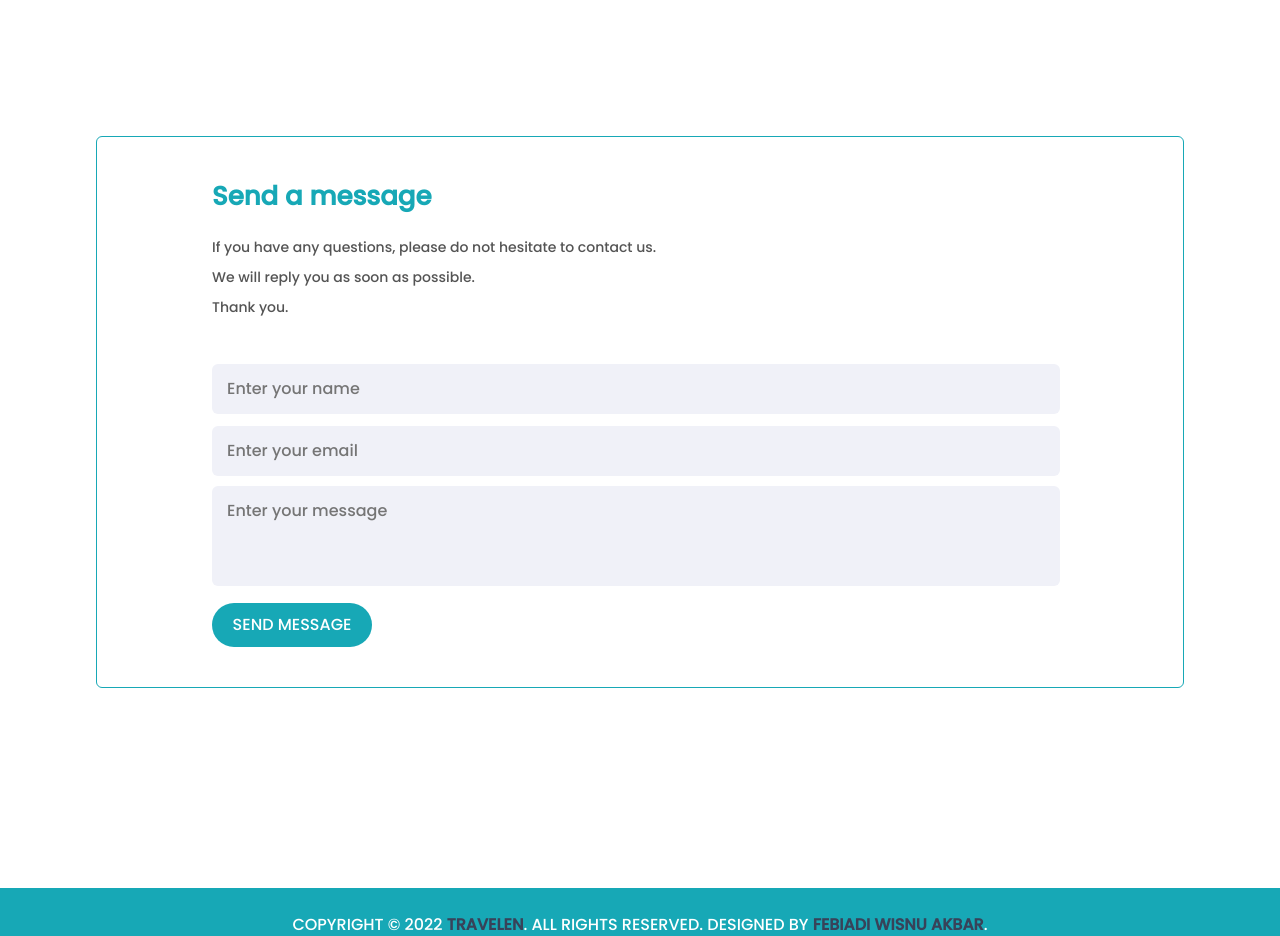
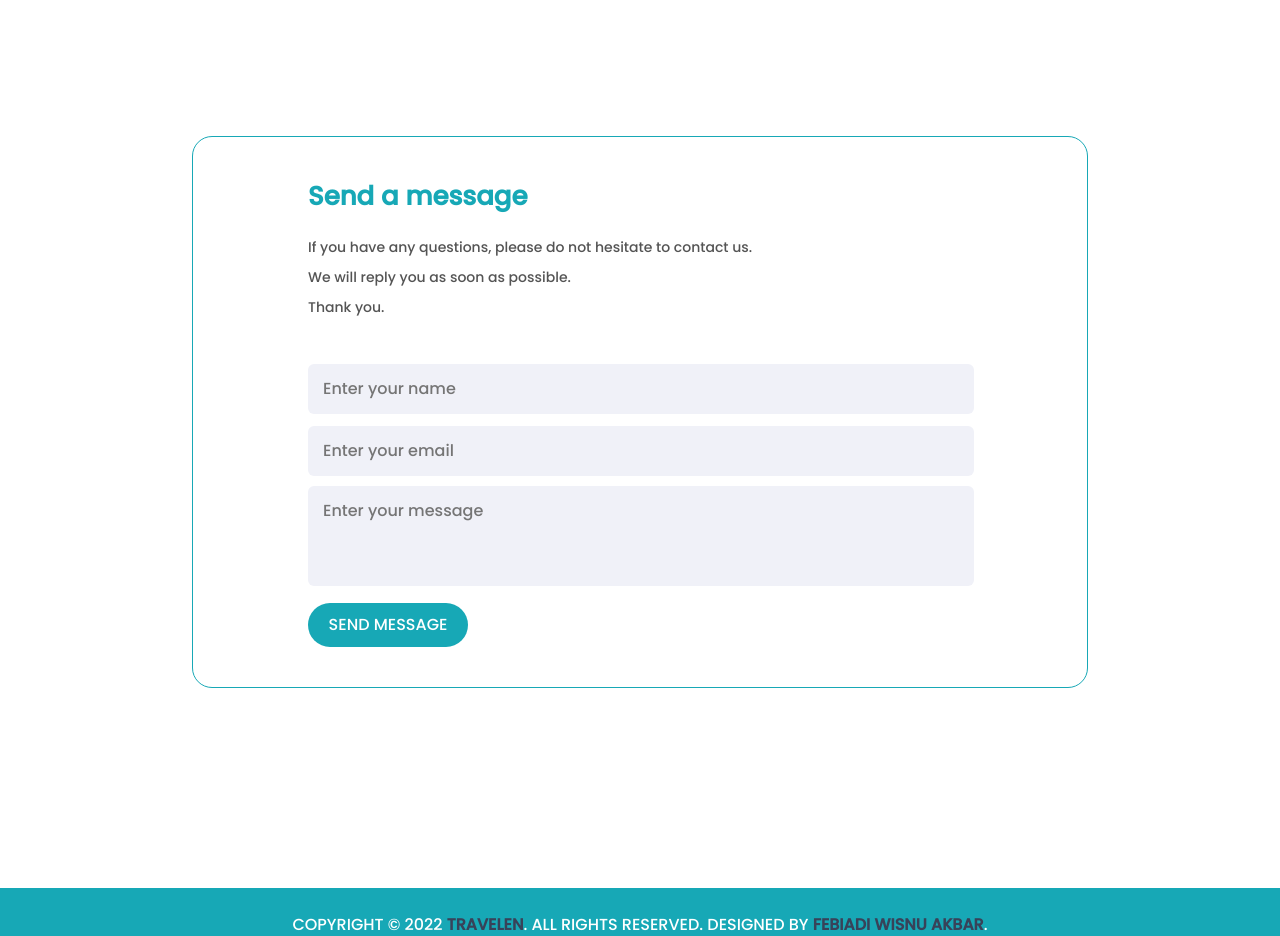
Before and after one commit to fbiakbr/travelen, a plain HTML site: page index.html in a window 1280 px wide. Shown: the part 2960-3896 px from the top of the page. Drawn offline with Linux system fonts and the light colour scheme.

Commit message:
Change size of contact form

```diff
--- a/assets/css/style.css
+++ b/assets/css/style.css
@@ -253,10 +253,10 @@ a:hover {
 }
 
 .contact-container {
-  width: 85%;
+  width: 70%;
   background: #fff;
-  border-radius: 6px;
-  padding: 40px 60px 40px 40px;
+  border-radius: 20px;
+  padding: 40px 80px 40px 40px;
   border: 1px solid #17a8b6;
 }
 
```
